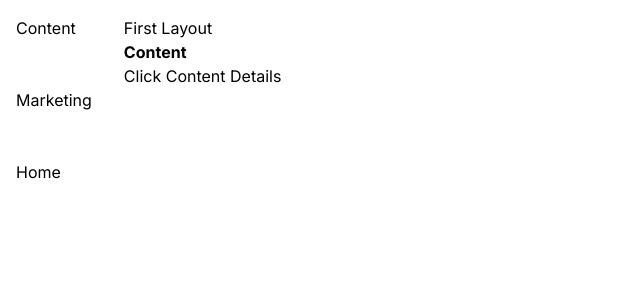
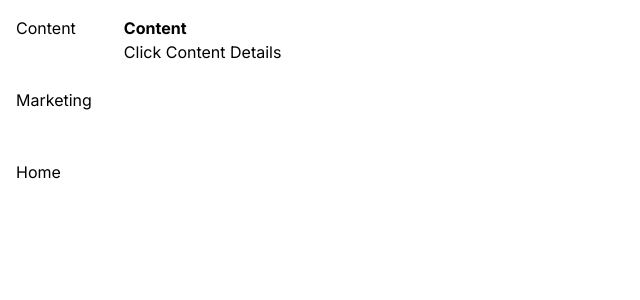
Before and after one commit to dewaleolaoye/route-groups, a Next.js app: page /dashboard/content in a window 1280 px wide. Shown: the top 300 px of the page, without its empty margins (0-640 px from the left). Built offline with nearby package versions, Linux system fonts and the light colour scheme.

Commit message:
feat: new layout

```diff
--- a/app/dashboard/(root)/layout.tsx
+++ b/app/dashboard/(root)/layout.tsx
@@ -2,8 +2,17 @@ import Link from 'next/link';
 
 const layout = ({ children }: { children: React.ReactNode }) => {
   return (
-    <div>
-      <div>First Layout</div>
+    <div className='flex gap-8 p-4'>
+      <div className='flex-shrink-0'>
+        <Link href='/dashboard/content'>Content</Link>
+        <br />
+        <br />
+        <br />
+        <Link href='/dashboard/marketing'>Marketing</Link> <br />
+        <br />
+        <br />
+        <Link href='/dashboard'>Home</Link>
+      </div>
 
       <div>{children}</div>
     </div>
--- a/app/dashboard/layout.tsx
+++ /dev/null
@@ -1,22 +0,0 @@
-import Link from 'next/link';
-
-const layout = ({ children }: { children: React.ReactNode }) => {
-  return (
-    <div className='flex gap-8 p-4'>
-      <div className='flex-shrink-0'>
-        <Link href='/dashboard/content'>Content</Link>
-        <br />
-        <br />
-        <br />
-        <Link href='/dashboard/marketing'>Marketing</Link> <br />
-        <br />
-        <br />
-        <Link href='/dashboard'>Home</Link>
-      </div>
-
-      <div>{children}</div>
-    </div>
-  );
-};
-
-export default layout;
```
Also changed, not shown: app/dashboard/(root)/page.tsx (renamed from app/dashboard/page.tsx).
